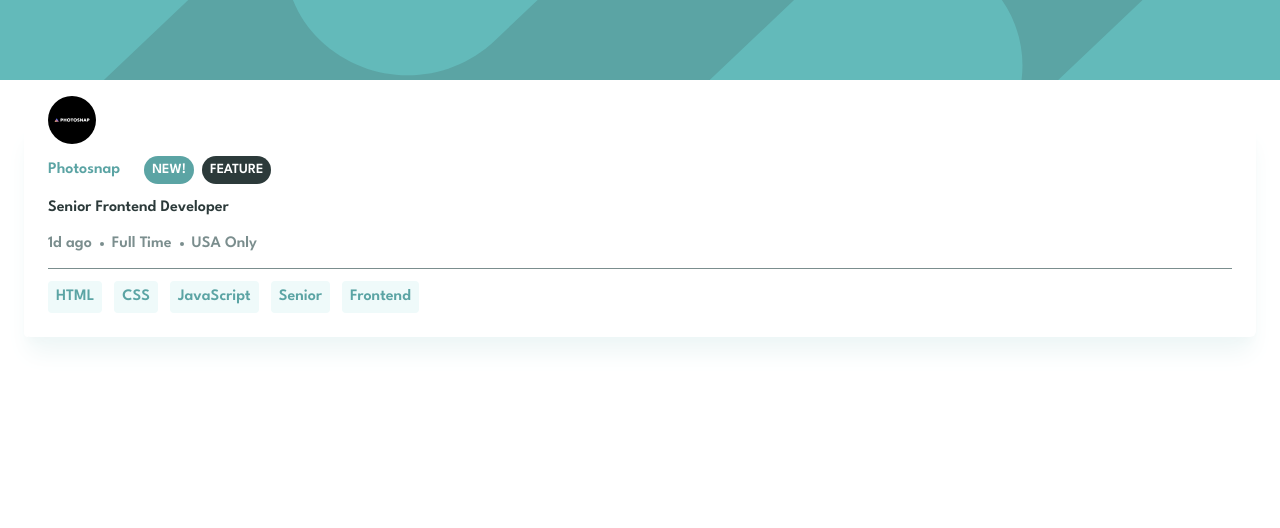
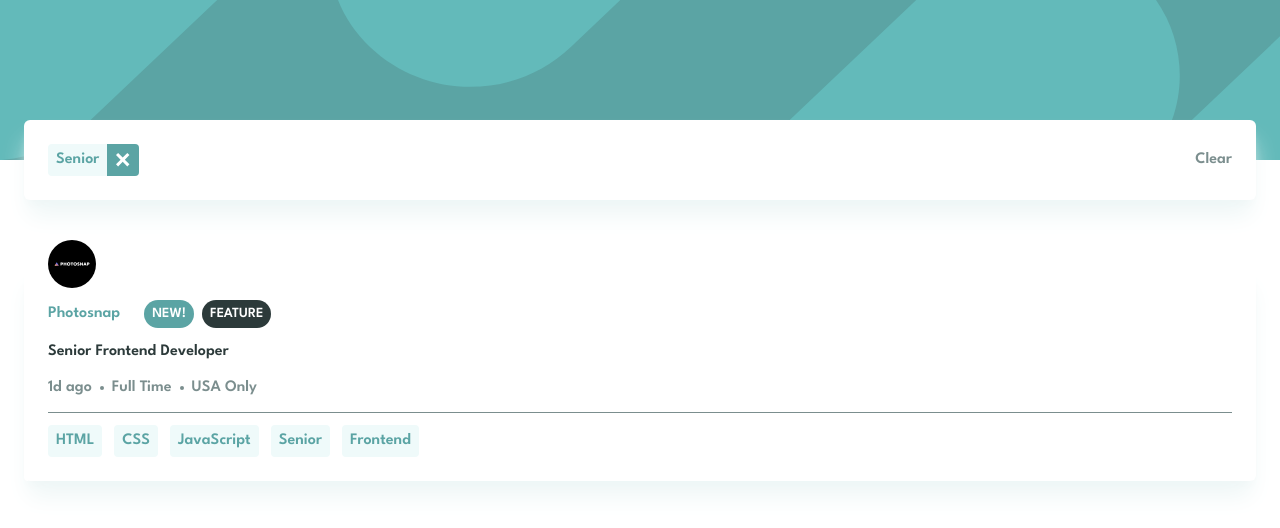
Before and after one commit to Rangerz132/job-listing-app, a React (Vite) app: page / in a window 1280 px wide. Both pictures are taken after a click on the element "Senior". Shown: the top 528 px of the page. Built offline with nearby package versions, Linux system fonts and the light colour scheme; data requests are answered from the project's data file.

Commit message:
add functional filters

```diff
--- a/src/App.tsx
+++ b/src/App.tsx
@@ -5,6 +5,7 @@ import { JobItemData } from "./types";
 import { JobAPI } from "./api/jobAPI";
 import JobList from "./components/job/JobList";
 import { useSelector } from "react-redux";
+import FilterBar from "./components/filter/filterBar";
 
 function App() {
   const [jobs, setJobs] = useState<JobItemData[]>([]);
@@ -51,7 +52,16 @@ function App() {
   return (
     <div>
       <Header />
-      <JobList jobs={filteredjobs} />
+      <div className="wrapper ">
+        <div
+          className={`flex flex-col space-y-6 ${
+            filters.length > 0 ? "pt-10 md:pt-30" : "pt-24 md:pt-44"
+          }`}
+        >
+          {filters.length > 0 && <FilterBar />}
+          <JobList jobs={filteredjobs} />
+        </div>
+      </div>
     </div>
   );
 }
--- a/src/components/Header.tsx
+++ b/src/components/Header.tsx
@@ -3,7 +3,7 @@ import HeaderDesktop from "../assets/images/bg-header-desktop.svg";
 
 const Header = () => {
   return (
-    <div className="w-full h-20 bg-desaturated-dark-cyan">
+    <div className="w-full h-20 md:h-40 bg-desaturated-dark-cyan absolute">
       {/** Mobile header */}
       <div
         className="w-full h-full md:hidden"
--- /dev/null
+++ b/src/components/filter/Filter.tsx
@@ -0,0 +1,27 @@
+import CrossIcon from "../../assets/images/icon-remove.svg";
+import { useDispatch } from "react-redux";
+import { removeFilter } from "../../state/filters/filterSlice";
+
+const Filter = (props: { filter: string }) => {
+  const dispatch = useDispatch();
+
+  const handleCrossClick = () => {
+    dispatch(removeFilter(props.filter));
+  };
+
+  return (
+    <div className="relative">
+      <div className="font-semibold text-desaturated-dark-cyan bg-light-grayish-cyan-50 py-1 pl-2 pr-10 rounded-sm">
+        {props.filter}
+      </div>
+      <div
+        onClick={handleCrossClick}
+        className="absolute right-0 top-0 w-8 h-8 flex items-center justify-center bg-desaturated-dark-cyan rounded-r-sm cursor-pointer hover:bg-very-dark-grayish-cyan transition-colors duration-200"
+      >
+        <img src={CrossIcon} alt={"Cross icon"} />
+      </div>
+    </div>
+  );
+};
+
+export default Filter;
--- /dev/null
+++ b/src/components/filter/FilterBar.tsx
@@ -0,0 +1,31 @@
+import { useDispatch, useSelector } from "react-redux";
+import { RootState } from "../../state/store";
+import Filter from "./Filter";
+import { clearFilters } from "../../state/filters/filterSlice";
+
+const FilterBar = () => {
+  const dispatch = useDispatch();
+  const filters = useSelector((store: RootState) => store.filters.filters);
+
+  const removeFilters = () => {
+    dispatch(clearFilters());
+  };
+
+  return (
+    <div className="w-full bg-white  rounded-md shadow-xl shadow-light-grayish-cyan-100 p-6 relative flex flex-row justify-between items-center">
+      <div className="flex flex-row gap-3 flex-wrap">
+        {filters.map((filter, index) => (
+          <Filter key={index} filter={filter} />
+        ))}
+      </div>
+      <div
+        onClick={removeFilters}
+        className="text-dark-grayish-cyan font-semibold hover:underline  hover:text-desaturated-dark-cyan cursor-pointer transition-all duration-200"
+      >
+        Clear
+      </div>
+    </div>
+  );
+};
+
+export default FilterBar;
--- a/src/components/job/JobList.tsx
+++ b/src/components/job/JobList.tsx
@@ -3,7 +3,7 @@ import JobItem from "./JobItem";
 
 const JobList = (props: { jobs: JobItemData[] }) => {
   return (
-    <div className="wrapper flex flex-col justify-center items-center space-y-10 mt-10">
+    <div className="flex flex-col justify-center items-center space-y-10 mt-10">
       {props.jobs.map((job) => (
         <JobItem key={job.id} job={job} />
       ))}
--- a/src/state/filters/filterSlice.ts
+++ b/src/state/filters/filterSlice.ts
@@ -1,24 +1,20 @@
 import { createSlice, PayloadAction } from "@reduxjs/toolkit";
 
-// Define a type for the slice state
 interface FilterState {
   filters: string[];
 }
 
-// Define the initial state using that type
 const initialState: FilterState = {
   filters: [],
 };
 
 export const filterSlice = createSlice({
   name: "filters",
-  // `createSlice` will infer the state type from the `initialState` argument
   initialState,
   reducers: {
     addFilter: (state, action: PayloadAction<string>) => {
       if (!state.filters.includes(action.payload)) {
         state.filters.push(action.payload);
-        console.log(action.payload);
       }
     },
     removeFilter: (state, action: PayloadAction<string>) => {
```
